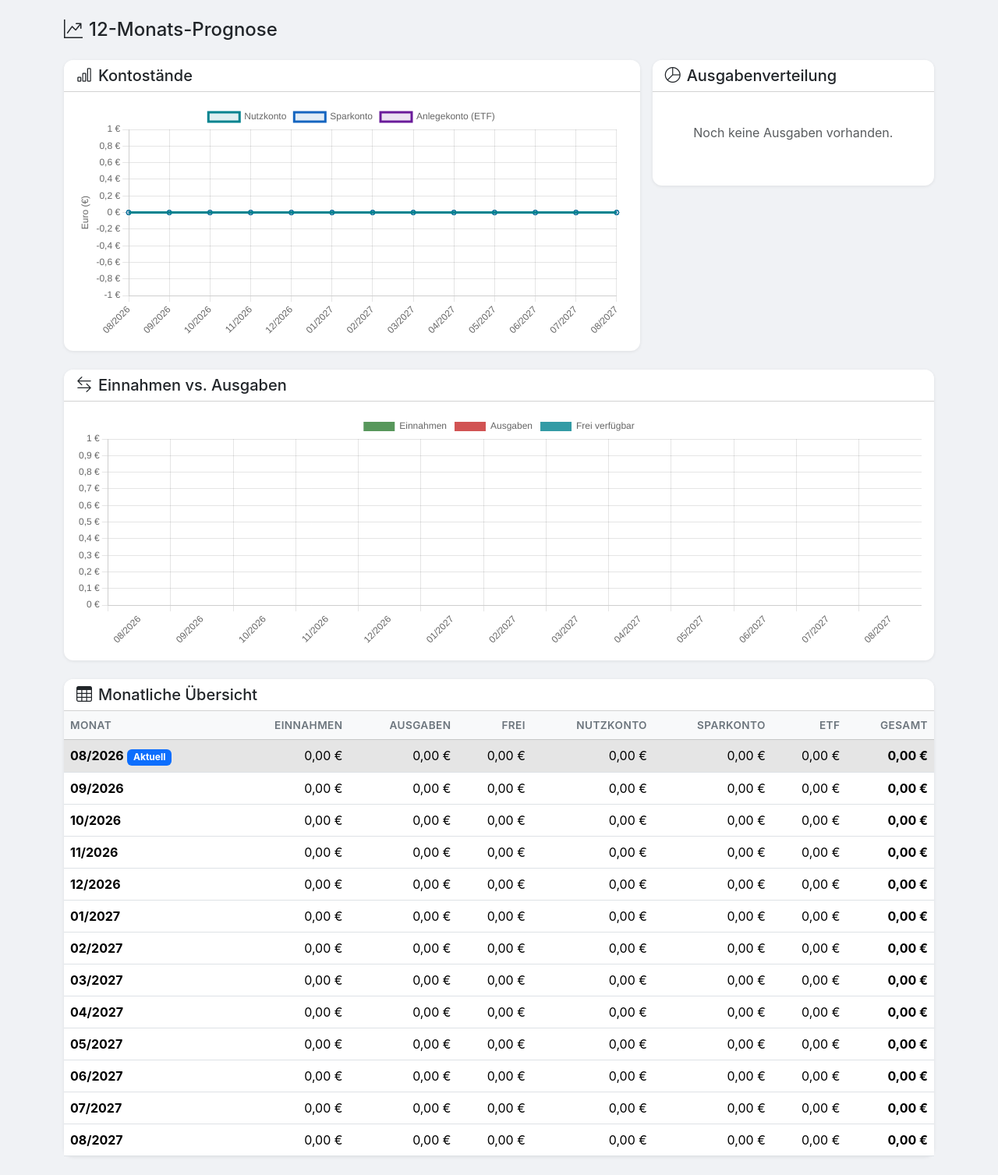
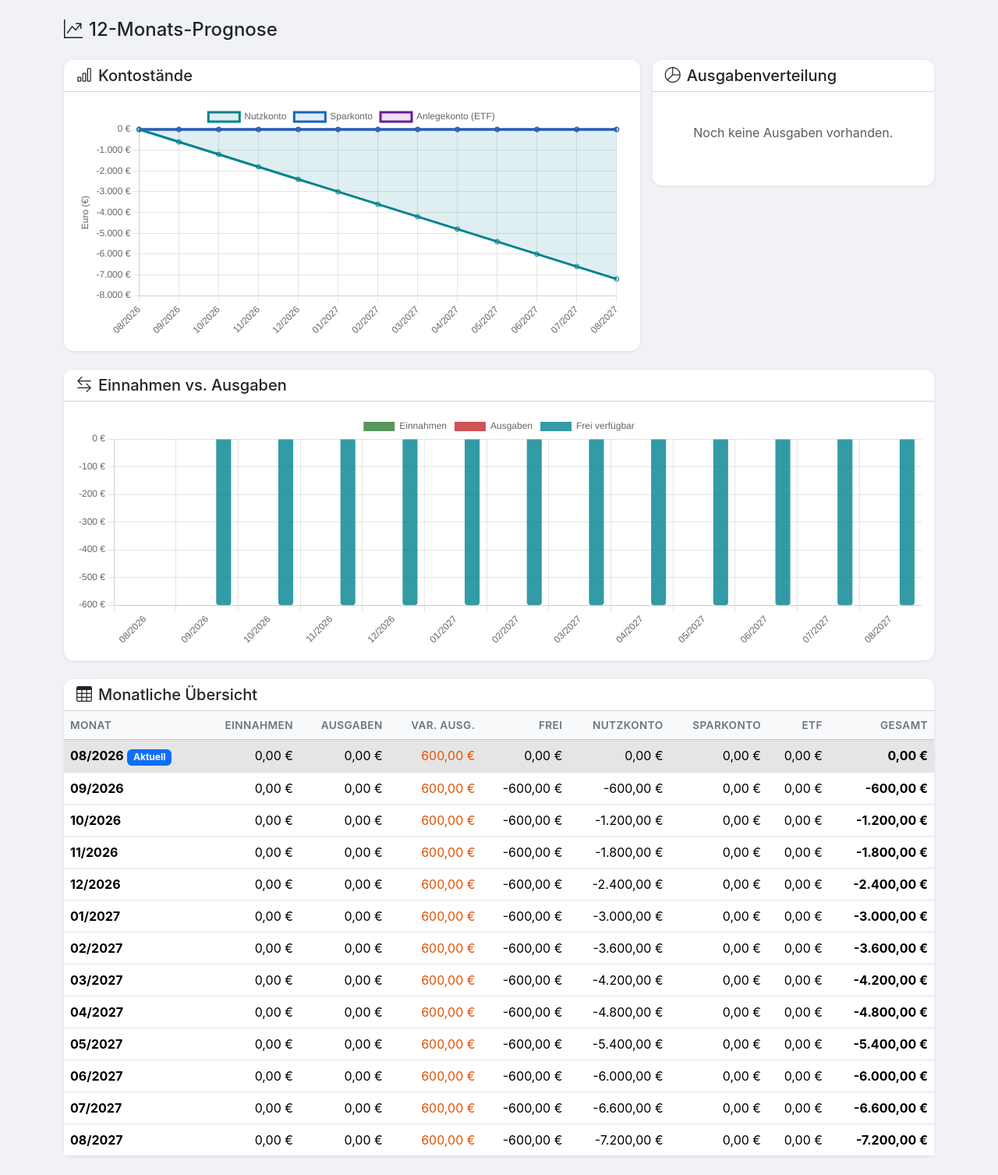
Before and after one commit to schrenzi/FinanceTool, a Flask app: page /prognosis in a window 1280 px wide. Shown: the part 57-1564 px from the top of the page at 78% size. Run offline with Flask 3, Linux system fonts and the light colour scheme; data comes from the database, SQL or seed files in the repository; data that the repository does not hold is empty.

Commit message:
Integrate Tagebuch into Nutzkonto and prognosis
Nutzkonto balance now reflects current month's Tagebuch spending.
Prognosis uses rolling 3-month average of variable expenses (default
600€ for months without data) to project future balances.

Co-Authored-By: Claude Opus 4.6 <noreply@anthropic.com>

```diff
--- a/app.py
+++ b/app.py
@@ -1,4 +1,5 @@
 import os
+from calendar import monthrange
 from datetime import date
 
 from flask import (
@@ -104,6 +105,26 @@ def get_monthly_totals():
     }
 
 
+def get_tagebuch_month_total(year, month):
+    first = date(year, month, 1)
+    last = date(year, month, monthrange(year, month)[1])
+    return sum(
+        e.amount for e in DailyExpense.query
+        .filter(DailyExpense.date >= first, DailyExpense.date <= last).all()
+    )
+
+
+def get_variable_expenses_avg(default=600.0):
+    today = date.today()
+    totals = []
+    for i in range(1, 4):
+        m = (today.month - i - 1) % 12 + 1
+        y = today.year + (today.month - i - 1) // 12
+        total = get_tagebuch_month_total(y, m)
+        totals.append(total if total > 0 else default)
+    return round(sum(totals) / 3, 2)
+
+
 # --- Routes ---
 
 @app.route("/")
@@ -118,17 +139,14 @@ def dashboard():
         cc_total = sum(to_monthly(e.amount, e.frequency) for e in cc.expenses)
         expenses_by_cc.append({"name": cc.name, "icon": cc.icon, "total": round(cc_total, 2)})
 
-    from calendar import monthrange
     today = date.today()
-    first_day = date(today.year, today.month, 1)
-    last_day = date(today.year, today.month, monthrange(today.year, today.month)[1])
-    tagebuch_total = sum(
-        e.amount for e in DailyExpense.query
-        .filter(DailyExpense.date >= first_day, DailyExpense.date <= last_day)
-        .all()
-    )
+    tagebuch_total = get_tagebuch_month_total(today.year, today.month)
     totals["tagebuch_spent"] = round(tagebuch_total, 2)
     totals["free_cash_remaining"] = round(totals["free_cash"] - tagebuch_total, 2)
+
+    nutzkonto = accounts.get("nutzkonto")
+    if nutzkonto:
+        nutzkonto.adjusted_balance = round(nutzkonto.current_balance - tagebuch_total, 2)
 
     return render_template(
         "dashboard.html", totals=totals, expenses_by_cc=expenses_by_cc,
@@ -380,10 +398,14 @@ def api_prognosis():
     sparrate = totals["sparrate"]
     etf_rate = totals["etf_rate"]
     free_cash = totals["free_cash"]
+    var_expenses = get_variable_expenses_avg()
+    net_free = round(free_cash - var_expenses, 2)
 
     monthly_return = ((anlegekonto.expected_return_pct if anlegekonto else 7) / 100) / 12
 
     today = date.today()
+    tagebuch_this_month = get_tagebuch_month_total(today.year, today.month)
+
     months = []
     for i in range(13):
         m = (today.month + i - 1) % 12 + 1
@@ -393,15 +415,16 @@ def api_prognosis():
         if i == 0:
             months.append({
                 "label": label,
-                "nutzkonto": round(nutzkonto_bal, 2),
+                "nutzkonto": round(nutzkonto_bal - tagebuch_this_month, 2),
                 "sparkonto": round(sparkonto_bal, 2),
                 "anlegekonto": round(anlegekonto_bal, 2),
                 "income": round(totals["total_income"], 2),
                 "expenses": round(totals["total_expenses"], 2),
-                "free_cash": round(free_cash, 2),
+                "free_cash": round(free_cash - tagebuch_this_month, 2),
+                "var_expenses": round(var_expenses, 2),
             })
         else:
-            nutzkonto_bal += free_cash
+            nutzkonto_bal += net_free
             sparkonto_bal += sparrate
             anlegekonto_bal = anlegekonto_bal * (1 + monthly_return) + etf_rate
 
@@ -412,7 +435,8 @@ def api_prognosis():
                 "anlegekonto": round(anlegekonto_bal, 2),
                 "income": round(totals["total_income"], 2),
                 "expenses": round(totals["total_expenses"], 2),
-                "free_cash": round(free_cash, 2),
+                "free_cash": round(net_free, 2),
+                "var_expenses": round(var_expenses, 2),
             })
 
     cost_centers = CostCenter.query.order_by(CostCenter.position).all()
@@ -422,7 +446,7 @@ def api_prognosis():
         if cc_total > 0:
             cc_data.append({"name": cc.name, "amount": round(cc_total, 2)})
 
-    return jsonify({"months": months, "cost_centers": cc_data})
+    return jsonify({"months": months, "cost_centers": cc_data, "var_expenses_avg": var_expenses})
 
 
 with app.app_context():
--- a/templates/dashboard.html
+++ b/templates/dashboard.html
@@ -61,7 +61,7 @@
         <div class="card account-card {{ key }}">
             <div class="card-body">
                 <h6 class="text-muted mb-1">{{ acc.label }}</h6>
-                <h4 class="fw-bold mb-1">{{ "%.2f"|format(acc.current_balance) }} &euro;</h4>
+                <h4 class="fw-bold mb-1">{{ "%.2f"|format(acc.adjusted_balance if acc.adjusted_balance is defined else acc.current_balance) }} &euro;</h4>
                 {% if acc.monthly_deposit > 0 %}
                 <small class="text-muted">
                     <i class="bi bi-plus-circle me-1"></i>{{ "%.2f"|format(acc.monthly_deposit) }} &euro;/Monat
--- a/templates/prognosis.html
+++ b/templates/prognosis.html
@@ -53,6 +53,7 @@
                     <th>Monat</th>
                     <th class="text-end d-none d-md-table-cell">Einnahmen</th>
                     <th class="text-end d-none d-md-table-cell">Ausgaben</th>
+                    <th class="text-end d-none d-md-table-cell">Var. Ausg.</th>
                     <th class="text-end">Frei</th>
                     <th class="text-end">Nutzkonto</th>
                     <th class="text-end">Sparkonto</th>
@@ -248,6 +249,7 @@
                     '<td><strong>' + m.label + '</strong>' + (i === 0 ? ' <span class="badge bg-primary">Aktuell</span>' : '') + '</td>' +
                     '<td class="text-end text-income d-none d-md-table-cell">' + fmt(m.income) + '</td>' +
                     '<td class="text-end text-expense d-none d-md-table-cell">' + fmt(m.expenses) + '</td>' +
+                    '<td class="text-end d-none d-md-table-cell" style="color:#e65100">' + fmt(m.var_expenses) + '</td>' +
                     '<td class="text-end ' + (m.free_cash >= 0 ? 'text-free' : 'text-expense') + '">' + fmt(m.free_cash) + '</td>' +
                     '<td class="text-end">' + fmt(m.nutzkonto) + '</td>' +
                     '<td class="text-end">' + fmt(m.sparkonto) + '</td>' +
```
